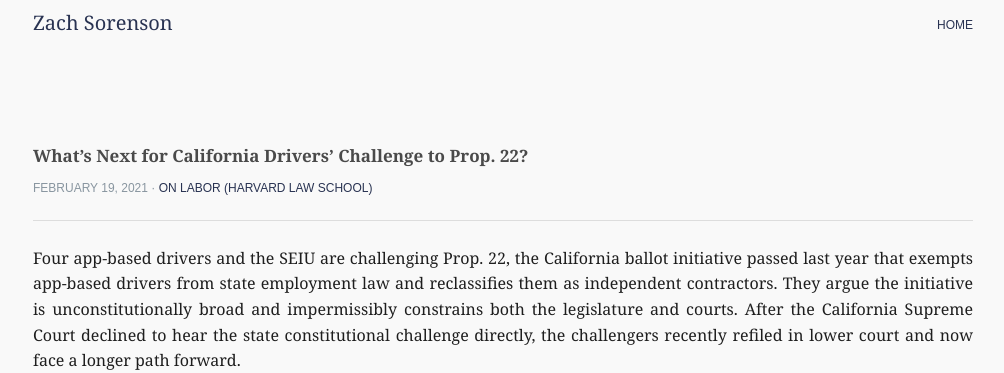
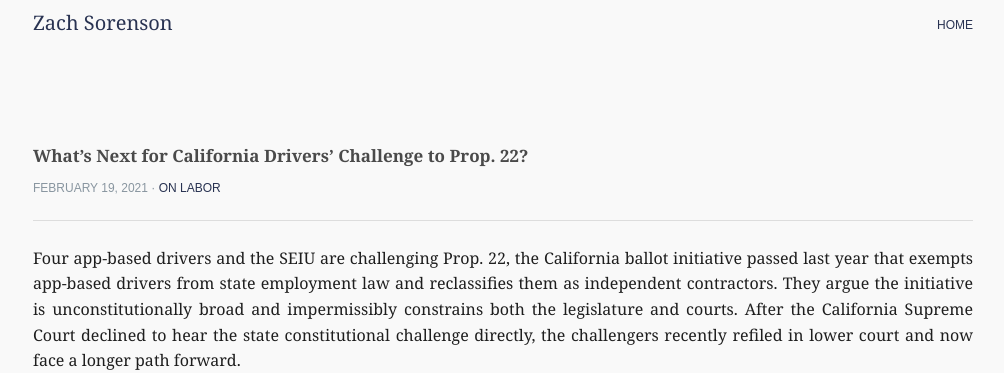
Before and after one commit to zwsorenson/zwsorenson.github.io, a Jekyll site: the page built from _posts/2021-02-19-prop-22-challenge.md, in a window 1280 px wide and 900 px high. Shown: the top 373 px of the window, without its empty margins (137-1141 px from the left). Built offline with Jekyll 4.4.1, drawn with Linux system fonts in a browser that asks for light colours; nearby versions of some CDN libraries.

Commit message:
on labor name

```diff
--- a/_posts/2021-02-19-prop-22-challenge.md
+++ b/_posts/2021-02-19-prop-22-challenge.md
@@ -3,7 +3,7 @@ layout: post
 title: 'What’s Next for California Drivers’ Challenge to Prop. 22?'
 categories: writing
 noun: article
-source-name: On Labor (Harvard Law School)
+source-name: On Labor
 source-url: 'https://onlabor.org/whats-next-for-california-drivers-challenge-to-prop-22/'
 image-url: 'https://onlabor.org/wp-content/uploads/2021/02/800px-Lyft_Pink_Mustache.jpg'
 ---
```
